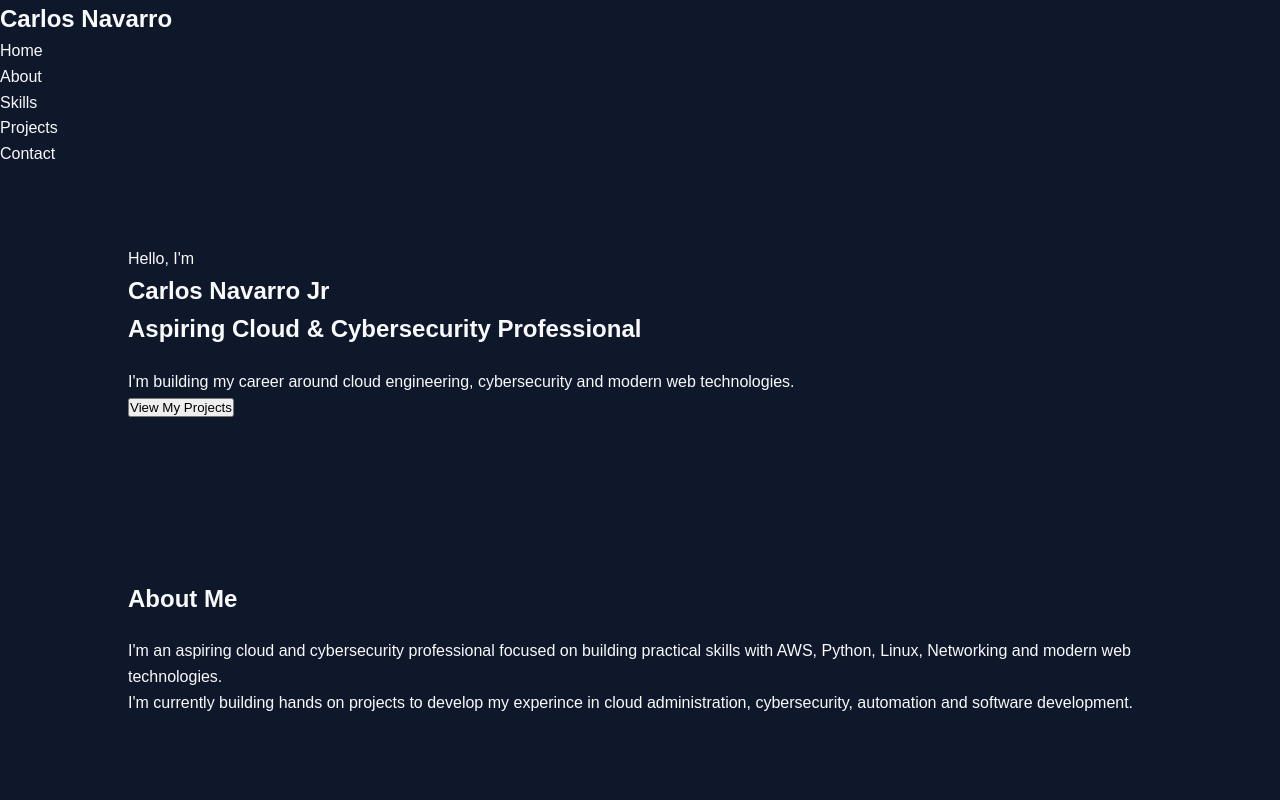
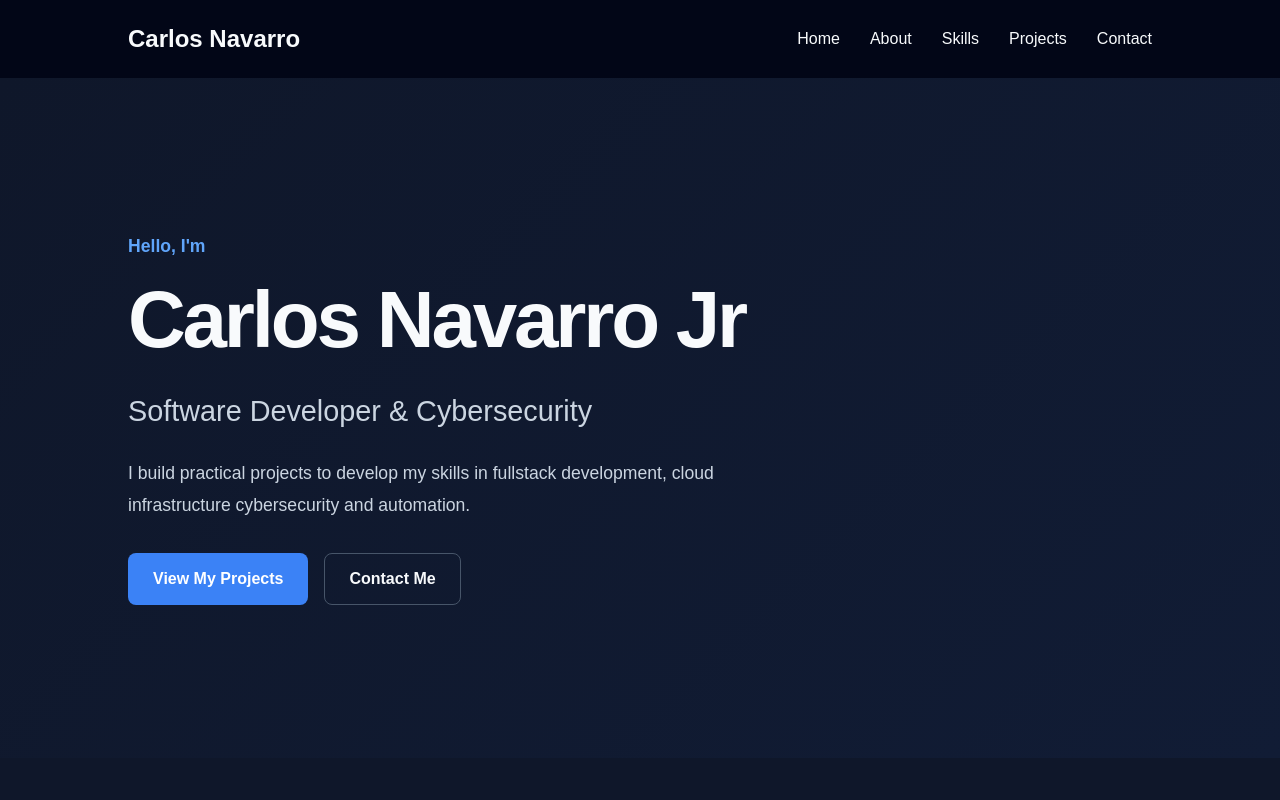
Before and after one commit to CarlosNavarroJr/My-Portfolio, a React app: page / in a window 1280 px wide. Shown: the top 800 px of the page. Built offline with nearby package versions, Linux system fonts and the light colour scheme; the HTML template or start-up script is replaced by a standard one.

Commit message:
Update Hero, Navbar and index.css

```diff
--- a/src/components/Hero.jsx
+++ b/src/components/Hero.jsx
@@ -1,15 +1,29 @@
 function Hero() {
     return (
-        <section id="home">
-            <p>Hello, I'm </p>
-            <h1>Carlos Navarro Jr</h1>
+        <section id="home" className="hero">
+            <div className="hero-content">
+                <p className="hero-intro">Hello, I'm </p>
+                <h1>Carlos Navarro Jr</h1>
 
-            <h2>Aspiring Cloud & Cybersecurity Professional</h2>
+                <h2>
+                    Software Developer &amp; Cybersecurity
+                </h2>
 
-            <p>
-                I'm building my career around cloud engineering, cybersecurity and modern web technologies.
-            </p>
-            <button><a href="#projects">View My Projects</a></button>
+                <p className="hero-description">
+                    I build practical projects to develop my skills in fullstack development, cloud infrastructure cybersecurity and automation.
+                </p>
+
+                <div className="hero-actions">
+                    <a className="btn btn-primary" href="#projects">
+                        View My Projects
+                    </a>
+
+                    <a className="btn btn-secondary" href="#contact">
+                        Contact Me
+                    </a>
+                </div>
+            </div>
+
         </section>
     );
 }
--- a/src/components/Navbar.jsx
+++ b/src/components/Navbar.jsx
@@ -1,14 +1,14 @@
 function Navbar() {
     return (
-        <nav>
-            <h2>Carlos Navarro</h2>
+        <nav className="navbar">
+            <h2 className="navbar-logo">Carlos Navarro</h2>
 
-            <ul>
+            <ul className="navbar-links">
                 <li><a href="#home">Home</a></li>
                 <li><a href="#about">About</a></li>
                 <li><a href="#skills">Skills</a></li>
                 <li><a href="#projects">Projects</a></li>
-                <li><a href="#contacts">Contact</a></li>
+                <li><a href="#contact">Contact</a></li>
             </ul>
         </nav>
     );
--- a/src/index.css
+++ b/src/index.css
@@ -42,3 +42,123 @@ section {
 section h2 {
   margin-bottom: 20px;
 }
+
+/* === NAVBAR === */
+
+.navbar {
+  display: flex;
+  justify-content: space-between;
+  align-items: center;
+  padding: 20px 10%;
+  background-color: #020617;
+}
+
+.navbar-logo {
+  font-size: 1.5rem;
+}
+
+.navbar-links {
+  display: flex;
+  list-style: none;
+  gap: 30px;
+}
+
+.navbar-links a {
+  transition: opacity 0.2s ease;
+}
+
+.navbar-links a:hover {
+  opacity: 0.7;
+}
+
+/* === HERO === */
+
+.hero {
+  min-height: 85vh;
+  display: flex;
+  align-items: center;
+  background: linear-gradient(
+    135deg,
+    #0f172a 0%,
+    #111c35 100%
+  );
+}
+
+.hero-content {
+  width: 100%;
+  max-width: 850px;
+}
+
+.hero-intro {
+  color: #60a5fa;
+  font-size: 1.1rem;
+  font-weight: 600;
+  margin-bottom: 12px;
+}
+
+.hero h1 {
+  font-size: clamp(2.8rem, 7vw, 5rem);
+  line-height: 1.2;
+  letter-spacing: -0.04em;
+  margin-bottom: 20px;
+}
+
+.hero h2 {
+  color: #cbd5e1;
+  font-size: clamp(1.25rem, 3vw, 1.8rem);
+  font-weight: 500;
+  margin-bottom: 24px;
+}
+
+.hero-description {
+  max-width: 650px;
+  color: #cbd5e1;
+  font-size: 1.1rem;
+  line-height: 1.8;
+  margin-bottom: 32px;
+}
+
+/* === REUSABLE BUTTONS === */
+
+ .hero-actions {
+  display: flex;
+  flex-wrap: wrap;
+  gap: 16px;
+ }
+
+ .btn {
+  display: inline-flex;
+  justify-content: center;
+  align-items: center;
+  padding: 12px 24px;
+  border: 1px solid transparent;
+  border-radius: 8px;
+  font-size: 1rem;
+  font-weight: 600;
+  transition:
+    background-color 0.2s ease,
+    color 0.2s ease,
+    transform 0.2s ease;
+ }
+
+ .btn:hover {
+  transform: translate(-4px);
+ }
+
+ .btn-primary {
+  background-color: #3b82f6;
+  color: #ffffff;
+ }
+
+ .btn-primary:hover {
+  background-color: #2563eb;
+ }
+
+ .btn-secondary {
+  border-color: #475569;
+  color: #f8fafc;
+ }
+
+ .btn-secondary:hover {
+  background-color: #1e293b;
+ }
```
